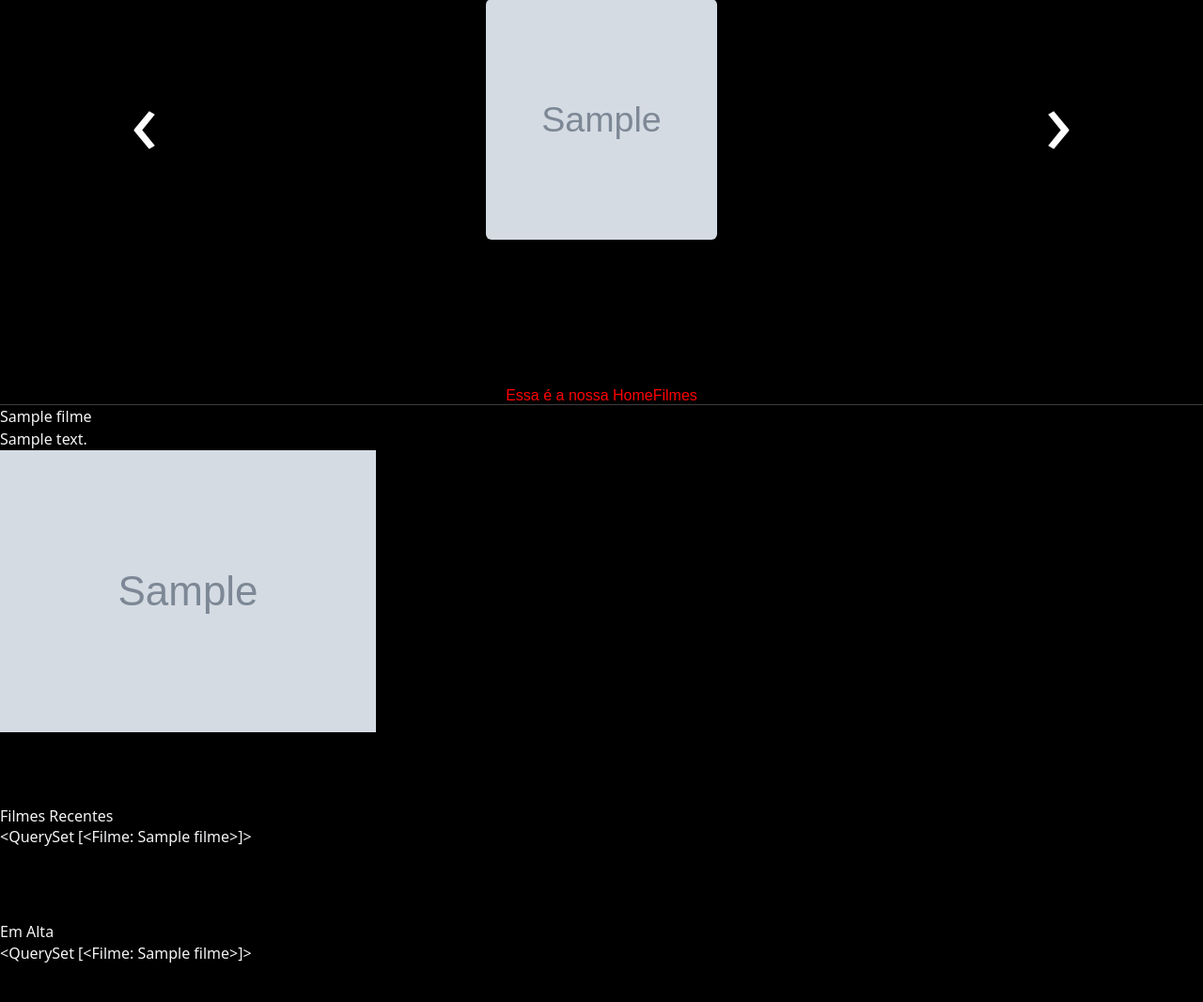
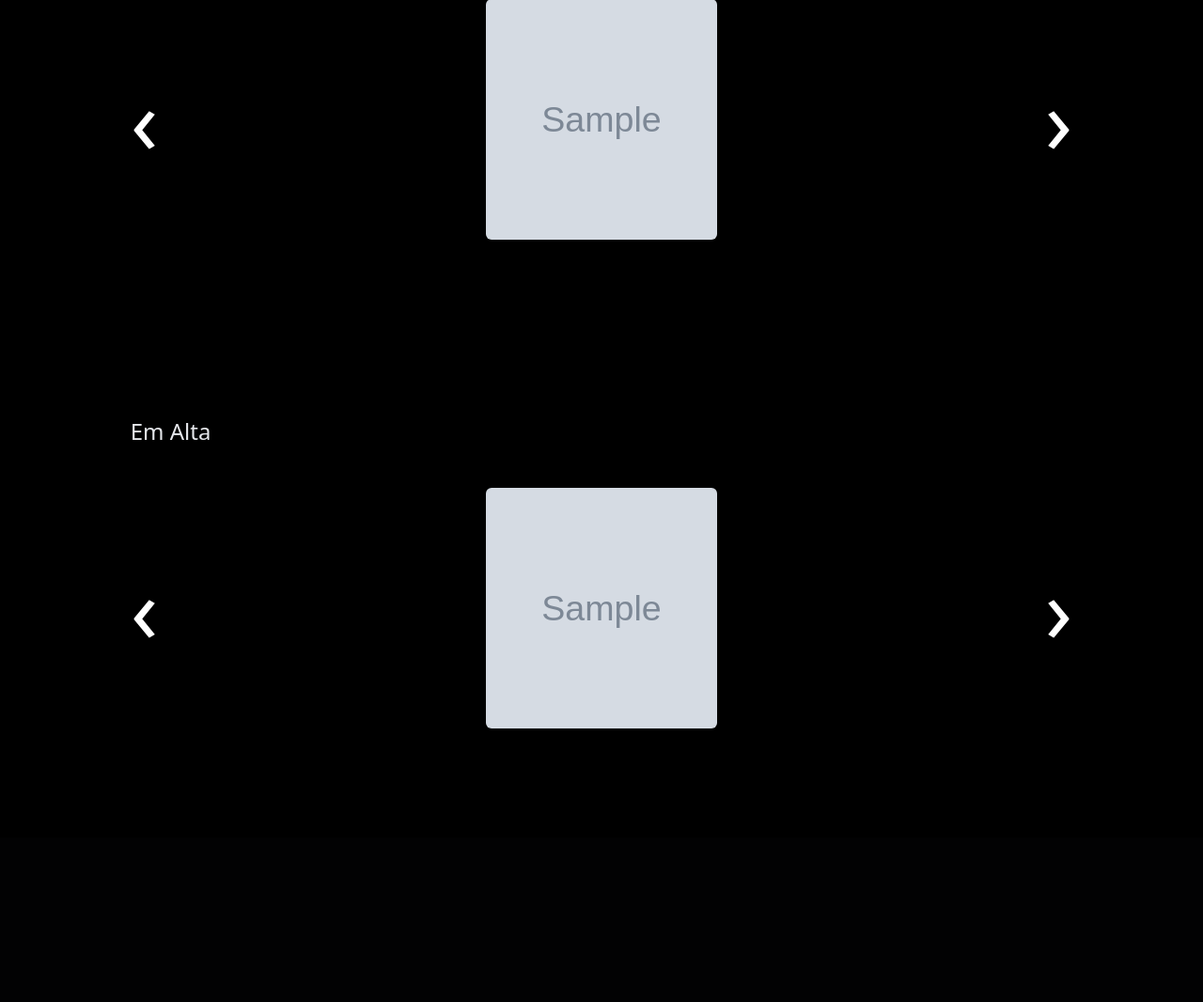
Before and after one commit to Hugo-Hattori/Hashflix, a Django app: page /filmes/ in a window 1280 px wide. Shown: the part 949-2015 px from the top of the page at 94% size. After the commit the page ends 1724 px from the top, so only its background shows below. Run offline with Django 4.2, Linux system fonts and the light colour scheme; tables that the repository leaves empty hold one stand-in row (values such as "Sample post"); grey boxes marked "Sample" are stand-in pictures; some libraries are stand-ins or nearby versions.

Commit message:
Creating new sections on "homefilmes.html"

```diff
--- a/filme/templates/homefilmes.html
+++ b/filme/templates/homefilmes.html
@@ -8,7 +8,7 @@ HomeFilmes Hashflix
 {% block head %}
 <style>
     $itemGrow: 1.2;
-$duration: 250ms;
+    $duration: 250ms;
 
 html {
   scroll-behavior: smooth;
@@ -109,7 +109,7 @@ h1 {
                 <h2 class="text-gray-200 text-2xl font-medium">
                     Novo
                 </h2>
-                <div class="wrapper grid overflow-hidden scroll-smooth">
+                <div class="wrapper">
                   <section id="section1" class="flex flex-nowrap items-center justify-center space-x-8">
                     <a href="#section2" class="arrow__btn text-6xl page">‹</a>
                       {% for filme in lista_filmes_recentes %}
@@ -121,7 +121,7 @@ h1 {
                       </div>
                       {% endif %}
                       {% endfor %}
-                        <a href="#section2" class="arrow__btn text-6xl">›</a>
+                      <a href="#section2" class="arrow__btn text-6xl">›</a>
                   </section>
                     {% if lista_filmes_recentes|length > 4 %}
                       <section id="section2" class="flex flex-nowrap items-center justify-center">
@@ -143,31 +143,42 @@ h1 {
         </section>
 
 
+        <section class='bg-primary_black flex justify-center py-10'>
+            <div class="p-8 w-10/12 relative" >
+                <h2 class="text-gray-200 text-2xl font-medium">
+                    Em Alta
+                </h2>
+                <div class="wrapper">
+                  <section id="section1emalta" class="flex flex-nowrap items-center justify-center space-x-8">
+                    <a href="#section2emalta" class="arrow__btn text-6xl page">‹</a>
+                      {% for filme in lista_filmes_emAlta %}
+                      {% if forloop.counter < 5 %}
+                      <div class="item h-64 w-1/4 m-4">
+                          <a href="{% url 'app_filme:detalhesfilme' filme.pk %}">
+                            <img src="{{ filme.thumbnail.url }}" class="rounded-md w-full h-full object-cover">
+                          </a>
+                      </div>
+                      {% endif %}
+                      {% endfor %}
+                      <a href="#section2emalta" class="arrow__btn text-6xl">›</a>
+                  </section>
+                    {% if lista_filmes_emAlta|length > 4 %}
+                      <section id="section2emalta" class="flex flex-nowrap items-center justify-center">
+                        <a href="#section1emalta" class="arrow__btn text-6xl">‹</a>
+                          {% for filme in lista_filmes_emAlta %}
+                          {% if forloop.counter > 4 %}
+                          <div class="item h-64 w-1/4 m-4">
+                              <a href="{% url 'app_filme:detalhesfilme' filme.pk %}">
+                                  <img src="{{ filme.thumbnail.url }}" class="rounded-md w-full h-full object-cover">
+                              </a>
+                          </div>
+                          {% endif %}
+                          {% endfor %}
+                        <a href="#section1emalta" class="arrow__btn text-6xl">›</a>
+                      </section>
+                    {% endif %}
+                </div>
+            </div>
+        </section>
 </main>
-
-
-
-
-
-<div class="py-10">
-    <h1>Essa é a nossa HomeFilmes</h1>
-
-    {% for filme in object_list %}
-        <hr>
-        <a href="{% url 'app_filme:detalhesfilme' filme.pk %}" ><p>{{ filme }}</p></a>
-        <p>{{ filme.descricao }}</p>
-        <img src="{{ filme.thumbnail.url }}">
-    {% endfor %}
-</div>
-
-<div class="py-10">
-    <h2>Filmes Recentes</h2>
-    {{ lista_filmes_recentes }}
-</div>
-
-<div class="py-10">
-    <h2>Em Alta</h2>
-    {{ lista_filmes_emAlta }}
-</div>
-
 {% endblock %}
```
